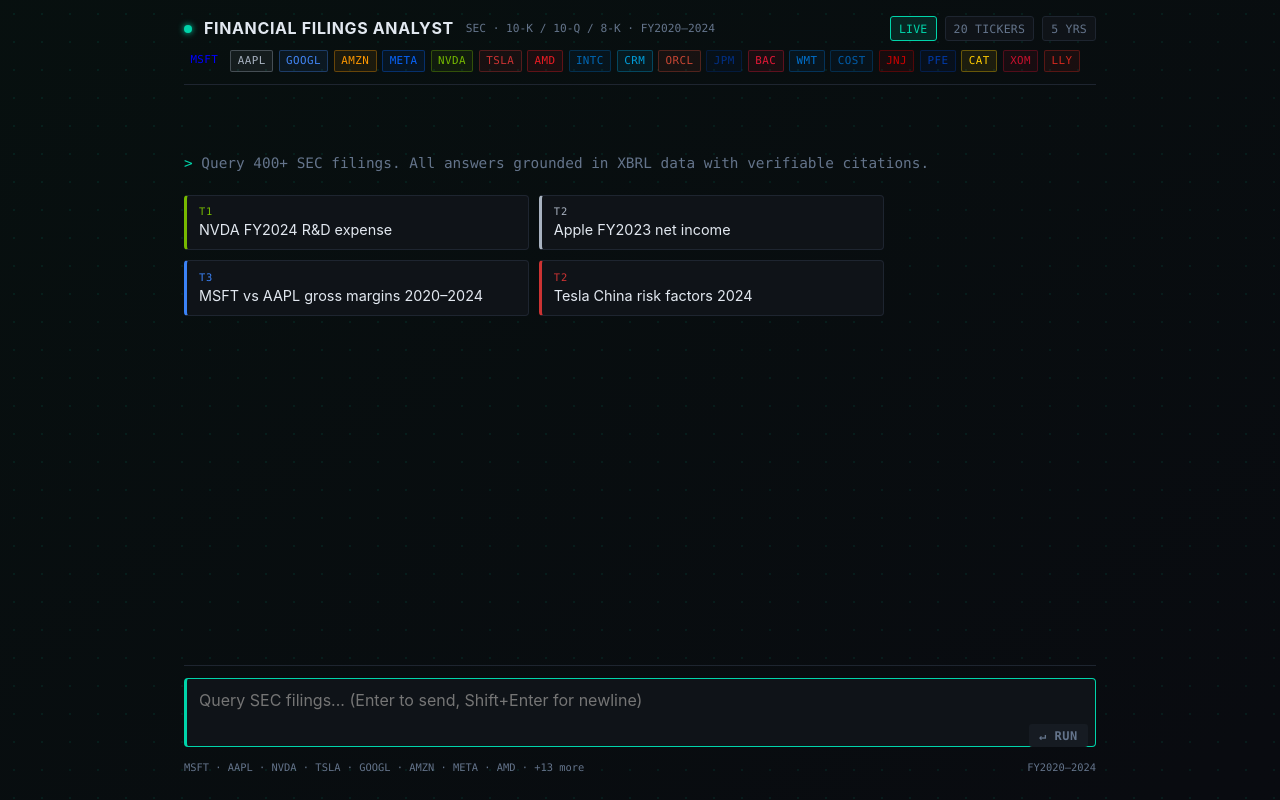
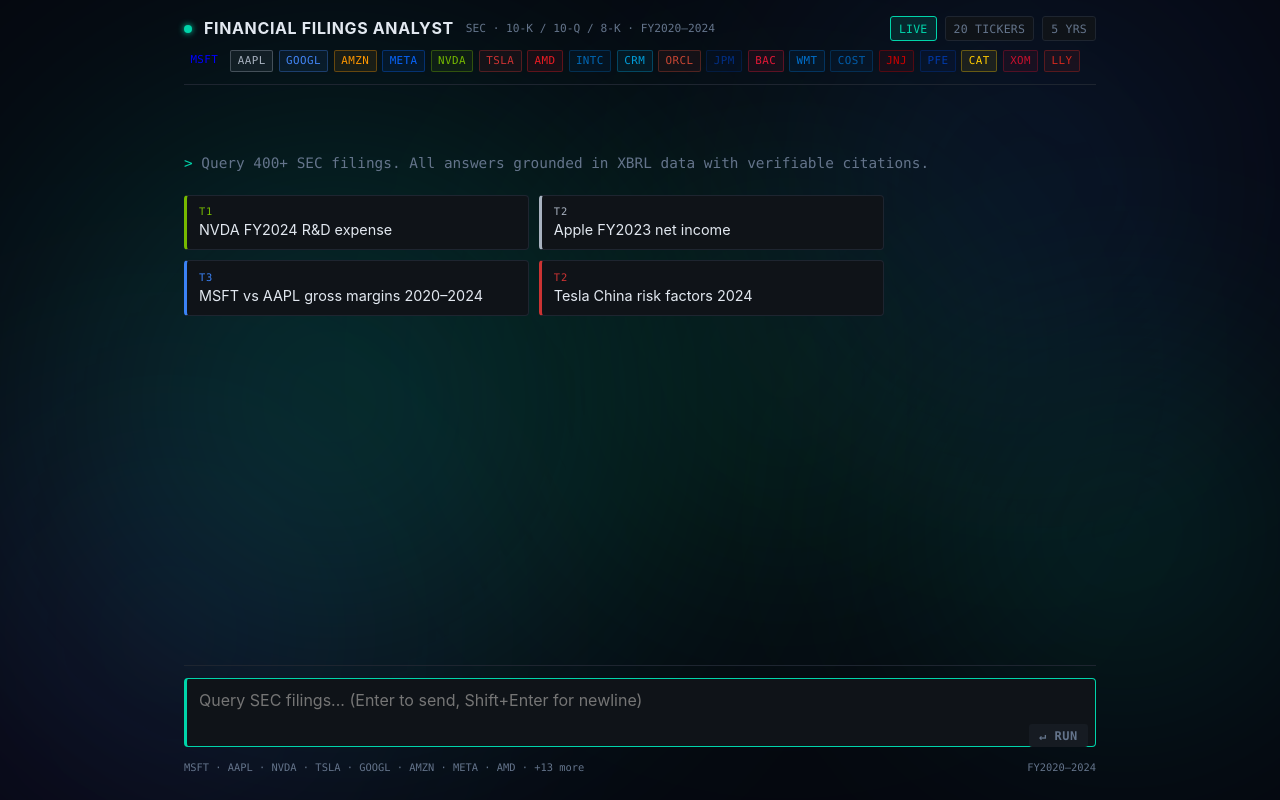
Before and after one commit to Ananya-d14/financial-filings-agent, a Next.js app in the folder frontend/: page / in a window 1280 px wide. Built offline with nearby package versions, Linux system fonts and the light colour scheme.

Commit message:
Aurora mesh gradient background: 5 animated orbs (teal, blue, emerald, indigo) with glassmorphism

```diff
--- a/frontend/app/globals.css
+++ b/frontend/app/globals.css
@@ -19,36 +19,113 @@
   --font-sans: ui-sans-serif, "Inter", system-ui, -apple-system, sans-serif;
 }
 
-/* ── Animations ────────────────────────────────────────── */
+/* ── Aurora Mesh Gradient ──────────────────────────────── */
 
-/* A: Dot grid breathe */
-@keyframes grid-breathe {
-  0%   { opacity: 0.30; }
-  50%  { opacity: 0.55; }
-  100% { opacity: 0.30; }
+@keyframes orb-1 {
+  0%   { transform: translate(0%, 0%)    scale(1); }
+  33%  { transform: translate(15%, 20%)  scale(1.15); }
+  66%  { transform: translate(-10%, 15%) scale(0.9); }
+  100% { transform: translate(0%, 0%)    scale(1); }
+}
+@keyframes orb-2 {
+  0%   { transform: translate(0%, 0%)     scale(1); }
+  33%  { transform: translate(-20%, -10%) scale(1.1); }
+  66%  { transform: translate(10%, -20%)  scale(0.95); }
+  100% { transform: translate(0%, 0%)     scale(1); }
+}
+@keyframes orb-3 {
+  0%   { transform: translate(0%, 0%)    scale(1); }
+  33%  { transform: translate(20%, -15%) scale(1.2); }
+  66%  { transform: translate(-5%, 10%)  scale(0.85); }
+  100% { transform: translate(0%, 0%)    scale(1); }
+}
+@keyframes orb-4 {
+  0%   { transform: translate(0%, 0%)    scale(1); }
+  33%  { transform: translate(-15%, 10%) scale(1.05); }
+  66%  { transform: translate(20%, 15%)  scale(1.1); }
+  100% { transform: translate(0%, 0%)    scale(1); }
+}
+@keyframes orb-5 {
+  0%   { transform: translate(0%, 0%)    scale(1); }
+  33%  { transform: translate(10%, -20%) scale(0.9); }
+  66%  { transform: translate(-20%, 5%)  scale(1.15); }
+  100% { transform: translate(0%, 0%)    scale(1); }
 }
 
-/* C: Slow background gradient pulse */
-@keyframes bg-pulse {
-  0%   { background-position: 0% 50%; }
-  50%  { background-position: 100% 50%; }
-  100% { background-position: 0% 50%; }
+/* Aurora container */
+.aurora {
+  position: fixed;
+  inset: 0;
+  z-index: 0;
+  overflow: hidden;
+  pointer-events: none;
 }
+
+/* Base orb styles */
+.aurora-orb {
+  position: absolute;
+  border-radius: 50%;
+  filter: blur(90px);
+  mix-blend-mode: screen;
+  will-change: transform;
+}
+
+/* Orb 1 — teal/green, top-left */
+.aurora-orb-1 {
+  width: 65vw;
+  height: 65vw;
+  top: -20%;
+  left: -15%;
+  background: radial-gradient(circle, rgba(0,212,170,0.22) 0%, transparent 70%);
+  animation: orb-1 22s ease-in-out infinite;
+}
+
+/* Orb 2 — deep blue, top-right */
+.aurora-orb-2 {
+  width: 55vw;
+  height: 55vw;
+  top: -15%;
+  right: -15%;
+  background: radial-gradient(circle, rgba(30,90,180,0.18) 0%, transparent 70%);
+  animation: orb-2 28s ease-in-out infinite;
+}
+
+/* Orb 3 — bright emerald, center */
+.aurora-orb-3 {
+  width: 45vw;
+  height: 45vw;
+  top: 20%;
+  left: 30%;
+  background: radial-gradient(circle, rgba(0,255,120,0.10) 0%, transparent 70%);
+  animation: orb-3 18s ease-in-out infinite;
+}
+
+/* Orb 4 — indigo/purple, bottom-left */
+.aurora-orb-4 {
+  width: 60vw;
+  height: 60vw;
+  bottom: -20%;
+  left: -10%;
+  background: radial-gradient(circle, rgba(80,40,180,0.14) 0%, transparent 70%);
+  animation: orb-4 25s ease-in-out infinite;
+}
+
+/* Orb 5 — teal accent, bottom-right */
+.aurora-orb-5 {
+  width: 50vw;
+  height: 50vw;
+  bottom: -15%;
+  right: -10%;
+  background: radial-gradient(circle, rgba(0,180,140,0.16) 0%, transparent 70%);
+  animation: orb-5 32s ease-in-out infinite;
+}
+
+/* ── Core layout ───────────────────────────────────────── */
 
 * { box-sizing: border-box; }
 
 html {
-  /* C: Animated gradient — stays within the same dark family, barely perceptible */
-  background: linear-gradient(
-    145deg,
-    #080b0f 0%,
-    #090e14 25%,
-    #07100f 50%,
-    #090b10 75%,
-    #080b0f 100%
-  );
-  background-size: 400% 400%;
-  animation: bg-pulse 20s ease infinite;
+  background: #060810;
   min-height: 100%;
 }
 
@@ -65,24 +142,8 @@
   position: relative;
 }
 
-/* A: Dot grid overlay — fixed, sits behind all content */
-body::before {
-  content: '';
-  position: fixed;
-  inset: 0;
-  background-image: radial-gradient(
-    circle,
-    rgba(0, 212, 170, 0.18) 1px,
-    transparent 1px
-  );
-  background-size: 28px 28px;
-  animation: grid-breathe 8s ease-in-out infinite;
-  pointer-events: none;
-  z-index: 0;
-}
-
-/* All direct content sits above the dot grid */
-body > * {
+/* Content sits above aurora */
+body > *:not(.aurora) {
   position: relative;
   z-index: 1;
 }
@@ -102,6 +163,13 @@
   height: 100dvh;
   display: flex;
   flex-direction: column;
+}
+
+/* Glassmorphism surface — lets aurora bleed through subtly */
+.glass {
+  background: rgba(15, 19, 24, 0.65);
+  backdrop-filter: blur(12px);
+  -webkit-backdrop-filter: blur(12px);
 }
 
 /* Tag / pill */
--- a/frontend/app/layout.tsx
+++ b/frontend/app/layout.tsx
@@ -9,7 +9,17 @@
 export default function RootLayout({ children }: { children: React.ReactNode }) {
   return (
     <html lang="en">
-      <body>{children}</body>
+      <body>
+        {/* Aurora mesh gradient — fixed behind all content */}
+        <div className="aurora" aria-hidden="true">
+          <div className="aurora-orb aurora-orb-1" />
+          <div className="aurora-orb aurora-orb-2" />
+          <div className="aurora-orb aurora-orb-3" />
+          <div className="aurora-orb aurora-orb-4" />
+          <div className="aurora-orb aurora-orb-5" />
+        </div>
+        {children}
+      </body>
     </html>
   );
 }
```
